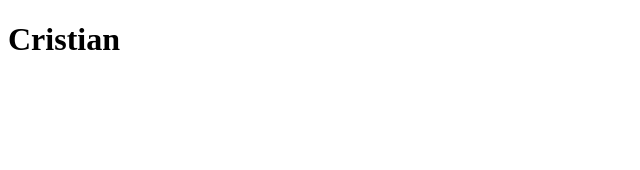
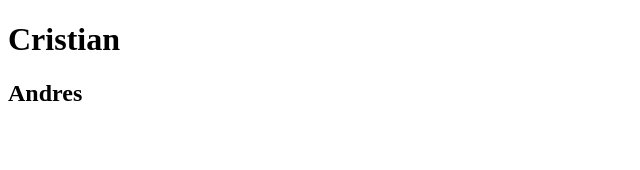
Before and after one commit to TanatosAlado/dolzani, an Angular app: page / in a window 1280 px wide. Shown: the top 170 px of the page, without its empty margins (0-640 px from the left). Built offline with nearby package versions, Linux system fonts and the light colour scheme.

Commit message:
Andy on line

```diff
--- a/src/app/app.component.html
+++ b/src/app/app.component.html
@@ -1,3 +1,4 @@
 <h1>Cristian</h1>
+<h2>Andres</h2>
 
 <router-outlet></router-outlet>
```
